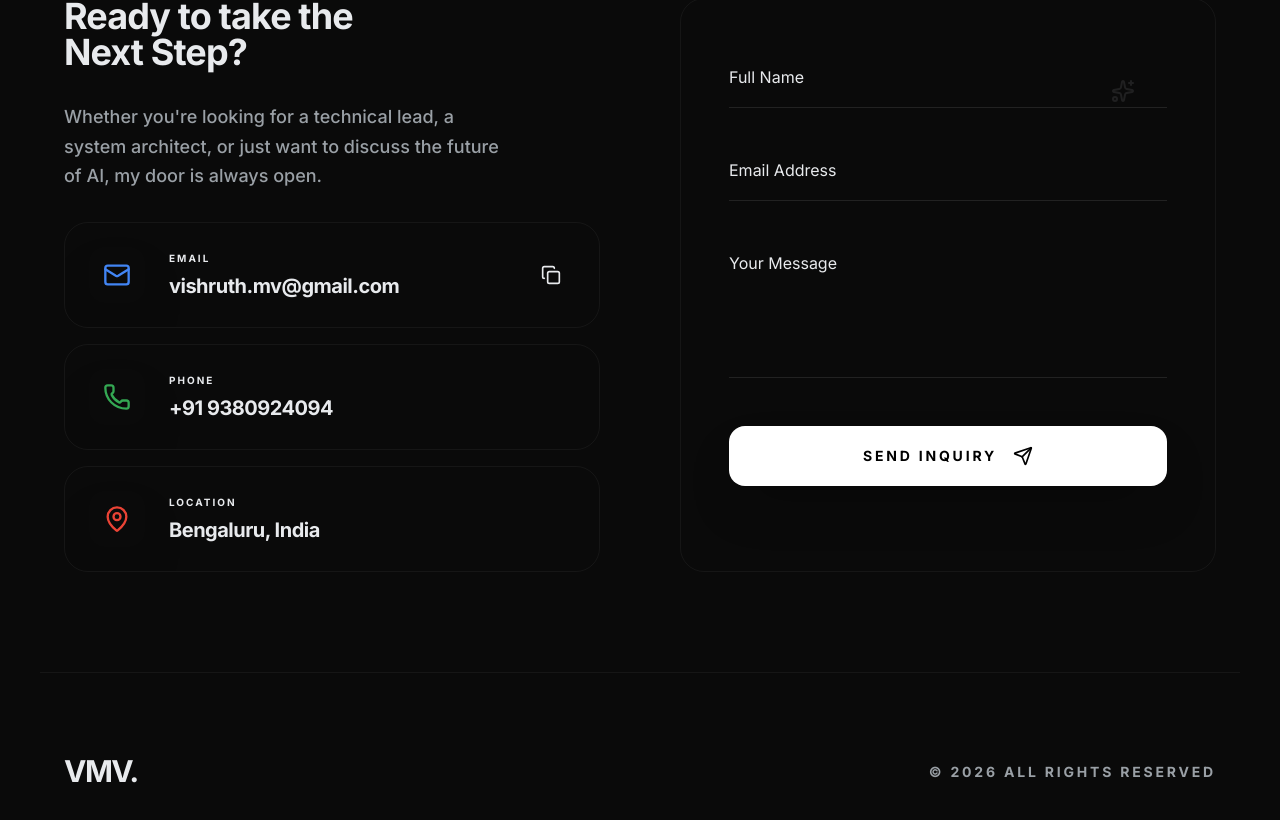
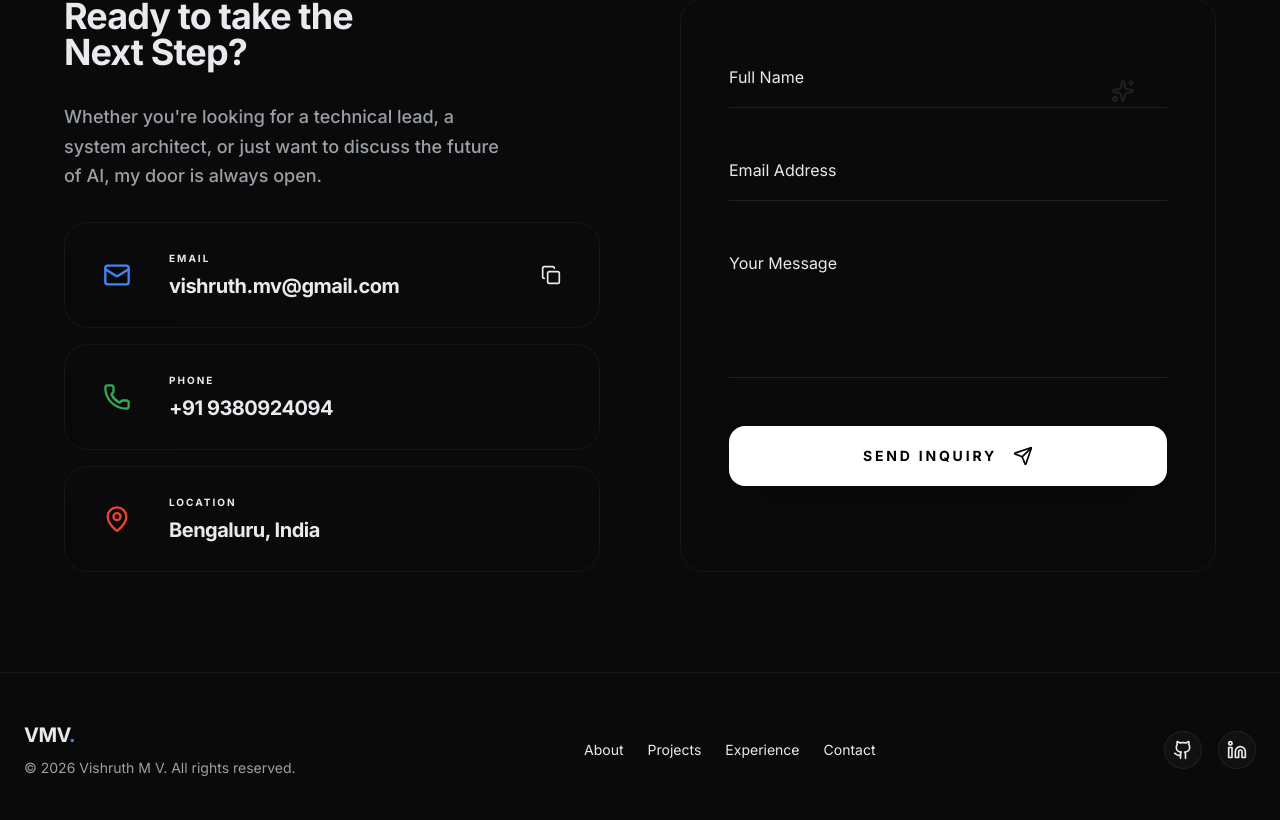
Before and after one commit to VMV09/MyPortfolio, a React (Vite) app: page / in a window 1280 px wide. Shown: the part 8239-9059 px from the top of the page. Built offline with nearby package versions, Linux system fonts and the light colour scheme.

Commit message:
Updated Footer

```diff
--- a/src/layout/Footer.jsx
+++ b/src/layout/Footer.jsx
@@ -1,29 +1,62 @@
 import { Github, Linkedin } from "lucide-react";
 
 const socialLinks = [
-  { icon: Github, href: "https://github.com/VMV09", label: "GitHub", color: "var(--google-blue)" },
-  { icon: Linkedin, href: "https://www.linkedin.com/in/vishruth-mv-4482a11b6", label: "LinkedIn", color: "var(--google-blue)" },
+  { icon: Github, href: "https://github.com/VMV09", label: "GitHub" },
+  { icon: Linkedin, href: "https://www.linkedin.com/in/vishruth-mv-4482a11b6", label: "LinkedIn" },
+];
+
+const footerLinks = [
+  { href: "#about", label: "About" },
+  { href: "#projects", label: "Projects" },
+  { href: "#experience", label: "Experience" },
+  { href: "#contact", label: "Contact" },
 ];
 
 export const Footer = () => {
   const currentYear = new Date().getFullYear();
 
   return (
-    <footer className="section-container !py-20 border-t border-white/5 relative overflow-hidden">
-      <div className="absolute top-0 left-1/2 -translate-x-1/2 w-1/2 h-[1px] bg-gradient-to-r from-transparent via-google-blue to-transparent opacity-30" />
+    <footer className="py-12 border-t border-border">
+      <div className="container mx-auto px-6">
+        <div className="flex flex-col md:flex-row items-center justify-between gap-8">
+          {/* Logo & Copyright */}
+          <div className="text-center md:text-left">
+            <a href="#" className="text-xl font-bold tracking-tight">
+              VMV<span className="text-primary">.</span>
+            </a>
+            <p className="text-sm text-muted-foreground mt-2">
+              &copy; {currentYear} Vishruth M V. All rights reserved.
+            </p>
+          </div>
 
-      <div className="flex flex-col md:flex-row items-center justify-between gap-12">
-        <div className="space-y-4 text-center md:text-left">
-          <a href="#" className="text-3xl font-bold tracking-tighter hover:scale-105 transition-smooth inline-block">
-            VMV<span className="text-google-blue">.</span>
-          </a>
-        </div>
+          {/* Links */}
+          <nav className="flex flex-wrap justify-center gap-6">
+            {footerLinks.map((link) => (
+              <a
+                key={link.href}
+                href={link.href}
+                className="text-sm text-muted-foreground hover:text-foreground transition-colors"
+              >
+                {link.label}
+              </a>
+            ))}
+          </nav>
 
-
-        <div className="text-center md:text-right space-y-4">
-          <p className="text-sm font-bold text-text-muted uppercase tracking-[0.2em]">
-            &copy; {currentYear} All Rights Reserved
-          </p>
+          {/* Social Links */}
+          <div className="flex items-center gap-4">
+            {socialLinks.map((social) => (
+              <a
+                key={social.label}
+                href={social.href}
+                aria-label={social.label}
+                target="_blank"
+                rel="noopener noreferrer"
+                className="p-2 rounded-full glass hover:bg-primary/10 hover:text-primary transition-all"
+              >
+                <social.icon className="w-5 h-5" />
+              </a>
+            ))}
+          </div>
         </div>
       </div>
     </footer>
```
